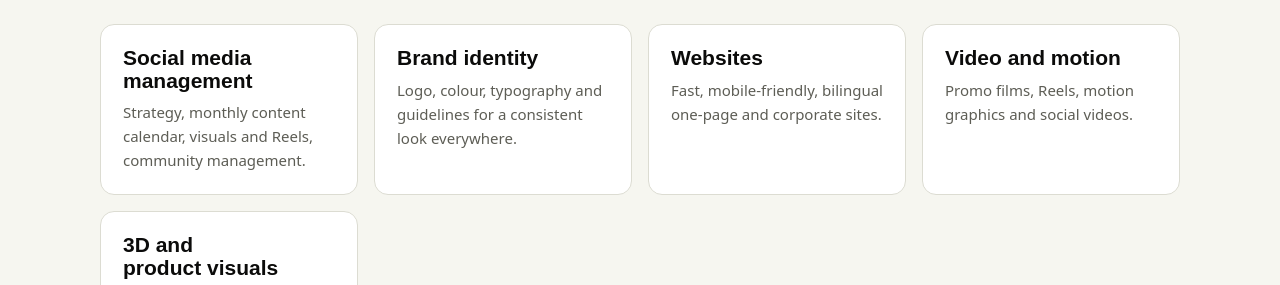
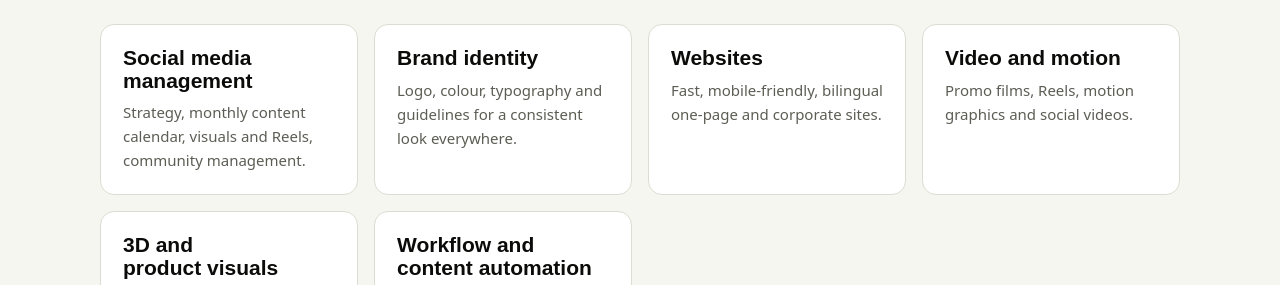
Before and after one commit to TrimlyxMedia/trimlyxmedia.github.io, a plain HTML site: page index.html in a window 1280 px wide. Shown: the part 666-951 px from the top of the page. Drawn offline with Linux system fonts and the light colour scheme.

Commit message:
Add workflow and content automation section
Added a new section for workflow and content automation with descriptions in Turkish and English.

```diff
--- a/index.html
+++ b/index.html
@@ -98,6 +98,7 @@ footer{padding:30px 0 40px;border-top:1px solid var(--line);color:var(--mut);fon
   <div class="c"><h3><span class="tr">Web sitesi</span><span class="en">Websites</span></h3><p><span class="tr">Hızlı, mobil uyumlu, çift dilli tek sayfa ve kurumsal siteler.</span><span class="en">Fast, mobile-friendly, bilingual one-page and corporate sites.</span></p></div>
   <div class="c"><h3><span class="tr">Video ve hareketli tasarım</span><span class="en">Video and motion</span></h3><p><span class="tr">Tanıtım filmleri, Reels, motion grafik ve sosyal medya videoları.</span><span class="en">Promo films, Reels, motion graphics and social videos.</span></p></div>
   <div class="c"><h3><span class="tr">3D ve ürün görseli</span><span class="en">3D and product visuals</span></h3><p><span class="tr">Ürün render'ları, mekân görselleştirme, katalog ve sunum tasarımı.</span><span class="en">Product renders, space visualisation, catalogue and deck design.</span></p></div>
+  <div class="c"><h3><span class="tr">İş akışı ve içerik otomasyonu</span><span class="en">Workflow and content automation</span></h3><p><span class="tr">Brif formundan teslime kadar tekrarlayan işleri otomatikleştiren akışlar: metin ve görsel taslakları otomatik hazırlanır, yayın daima insan onayıyla yapılır.</span><span class="en">Workflows that automate repetitive work from brief to delivery: copy and visual drafts are prepared automatically, and publishing always needs human approval.</span></p></div>
  </div>
 </section>
 
```
